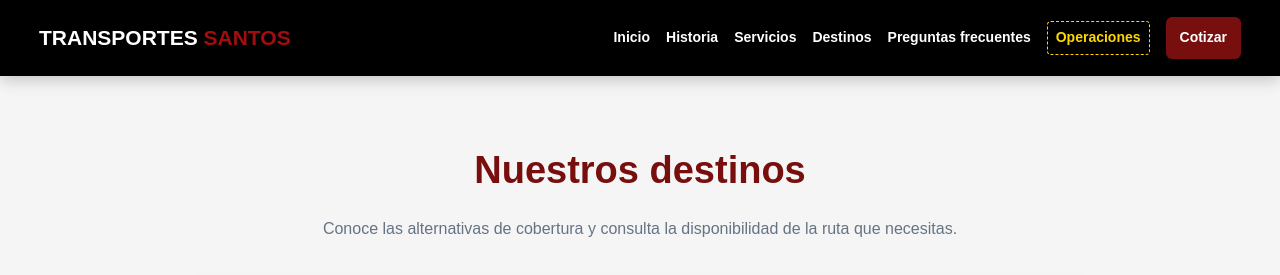
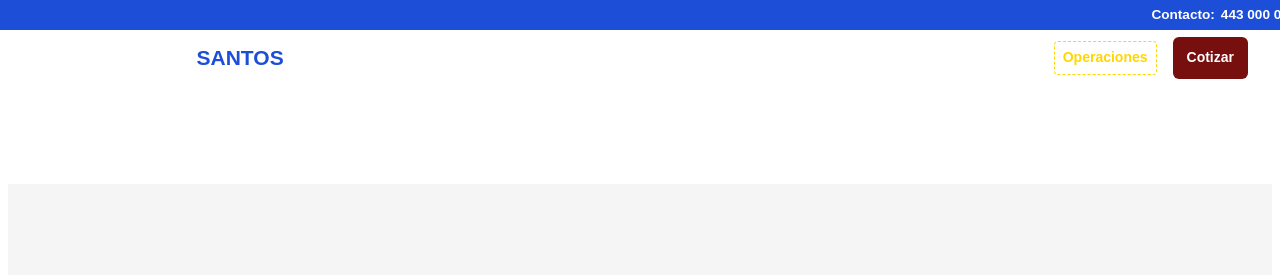
Before and after one commit to jose200723zamarripa-cell/ts-pagina-Web-Transporte-Santos, a Django app: page /destinos/ in a window 1280 px wide. Shown: the top 275 px of the page. Run offline with Django 5.2, Linux system fonts and the light colour scheme.

Commit message:
Update base.html

```diff
--- a/inicio/templates/inicio/base.html
+++ b/inicio/templates/inicio/base.html
@@ -13,6 +13,13 @@
             --rojo-intenso: #A20D0D;
             --gris-claro: #F5F5F5;
             --texto: #293746;
+}
+
+.barra-contacto a {
+    color: #FFFFFF;
+    text-decoration: none;
+    margin-left: 6px;
+}
         }
 
         * {
@@ -27,11 +34,36 @@
             color: var(--texto);
             line-height: 1.7;
             background: var(--blanco);
+
+        }
+.barra-contacto {
+    position: fixed;
+    top: 0;
+    left: 0;
+    width: 100%;
+    height: 30px;
+    background-color: #1D4ED8;
+    color: #FFFFFF;
+    font-size: 0.85rem;
+    font-weight: 600;
+    display: flex;
+    align-items: center;
+    justify-content: flex-end;
+    padding: 0 24px;
+    z-index: 1001;
+}
+
+.barra-contacto a {
+    color: #FFFFFF;
+    text-decoration: none;
+    margin-left: 6px;
+}
+}
         }
 
         header {
             position: fixed;
-            top: 0;
+            top: 30px;
             left: 0;
             width: 100%;
             z-index: 1000;
@@ -59,7 +91,7 @@
         }
 
         .logo span {
-            color: var(--rojo-intenso);
+            color: #1D4ED8;
         }
 
         .menu {
@@ -316,8 +348,11 @@
         }
     </style>
 </head>
-
-<body>
+    <body>
+    <div class="barra-contacto">
+        <span>Contacto:</span>
+        <a href="tel:+52 55 6532 9806">443 000 0000</a>
+    </div>
 <header>
     <nav>
         <a href="{% url 'home' %}" class="logo">
```
